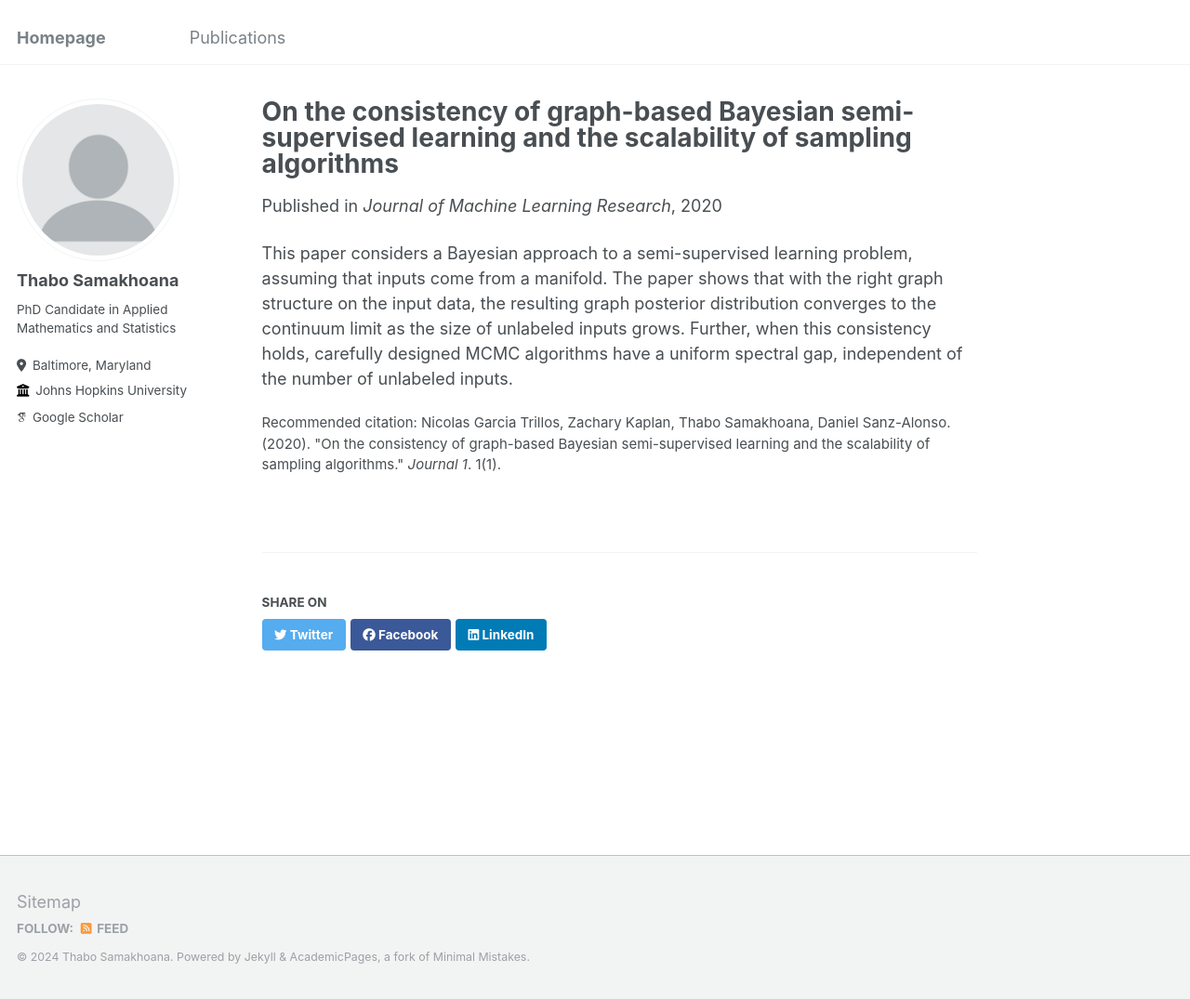
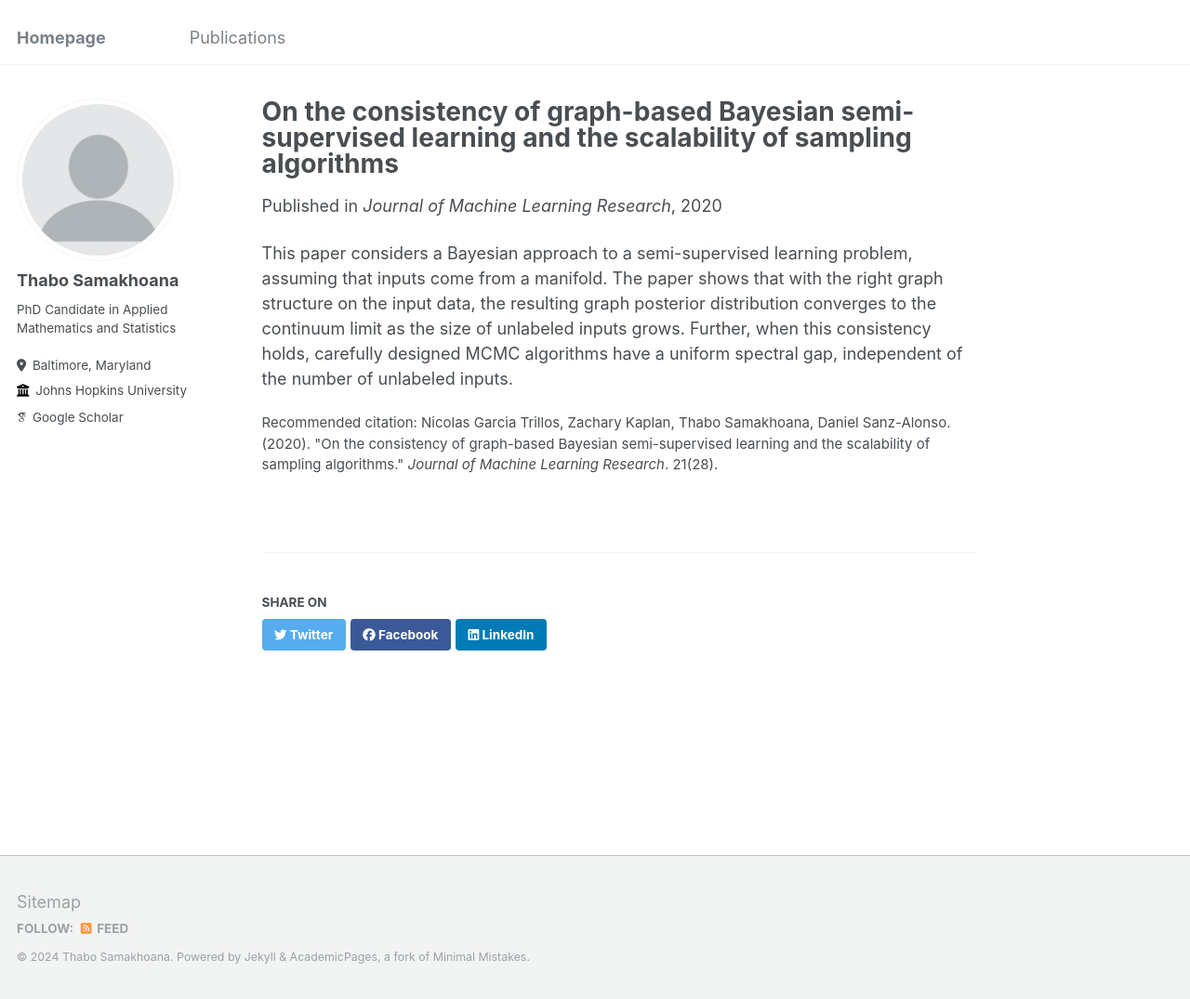
Before and after one commit to thabosamakhoana/thabosamakhoana.github.io, a Jekyll site: the page built from _publications/2020-02-20-graph-bayesian-learning.md, in a window 1280 px wide and 1075 px high. Shown: the whole window at 93% size. Built offline with Jekyll 4.4.1, drawn with Linux system fonts in a browser that asks for light colours; some web fonts are replaced.

Commit message:
updating bayesian learning paper

```diff
--- a/_publications/2020-02-20-graph-bayesian-learning.md
+++ b/_publications/2020-02-20-graph-bayesian-learning.md
@@ -5,7 +5,7 @@ permalink: /publication/2020-02-20-graph-bayesian-learning
 excerpt: 'This presents interesting theoretical properties of a Bayesian approach to semi-supervised learning on graphs.'
 date: 2020-02-20
 venue: 'Journal of Machine Learning Research'
-citation: 'Nicolas Garcia Trillos, Zachary Kaplan, Thabo Samakhoana, Daniel Sanz-Alonso. (2020). &quot;On the consistency of graph-based Bayesian semi-supervised learning and the scalability of sampling algorithms.&quot; <i>Journal 1</i>. 1(1).'
+citation: 'Nicolas Garcia Trillos, Zachary Kaplan, Thabo Samakhoana, Daniel Sanz-Alonso. (2020). &quot;On the consistency of graph-based Bayesian semi-supervised learning and the scalability of sampling algorithms.&quot; <i>Journal of Machine Learning Research</i>. 21(28).'
 ---
 
 This paper considers a Bayesian approach to a semi-supervised learning problem, assuming that inputs come from a manifold. The paper shows that with the right graph structure on the input data, the resulting graph posterior distribution converges to the continuum limit as the size of unlabeled inputs grows. Further, when this consistency holds, carefully designed MCMC algorithms have a uniform spectral gap, independent of the number of unlabeled inputs.
```
